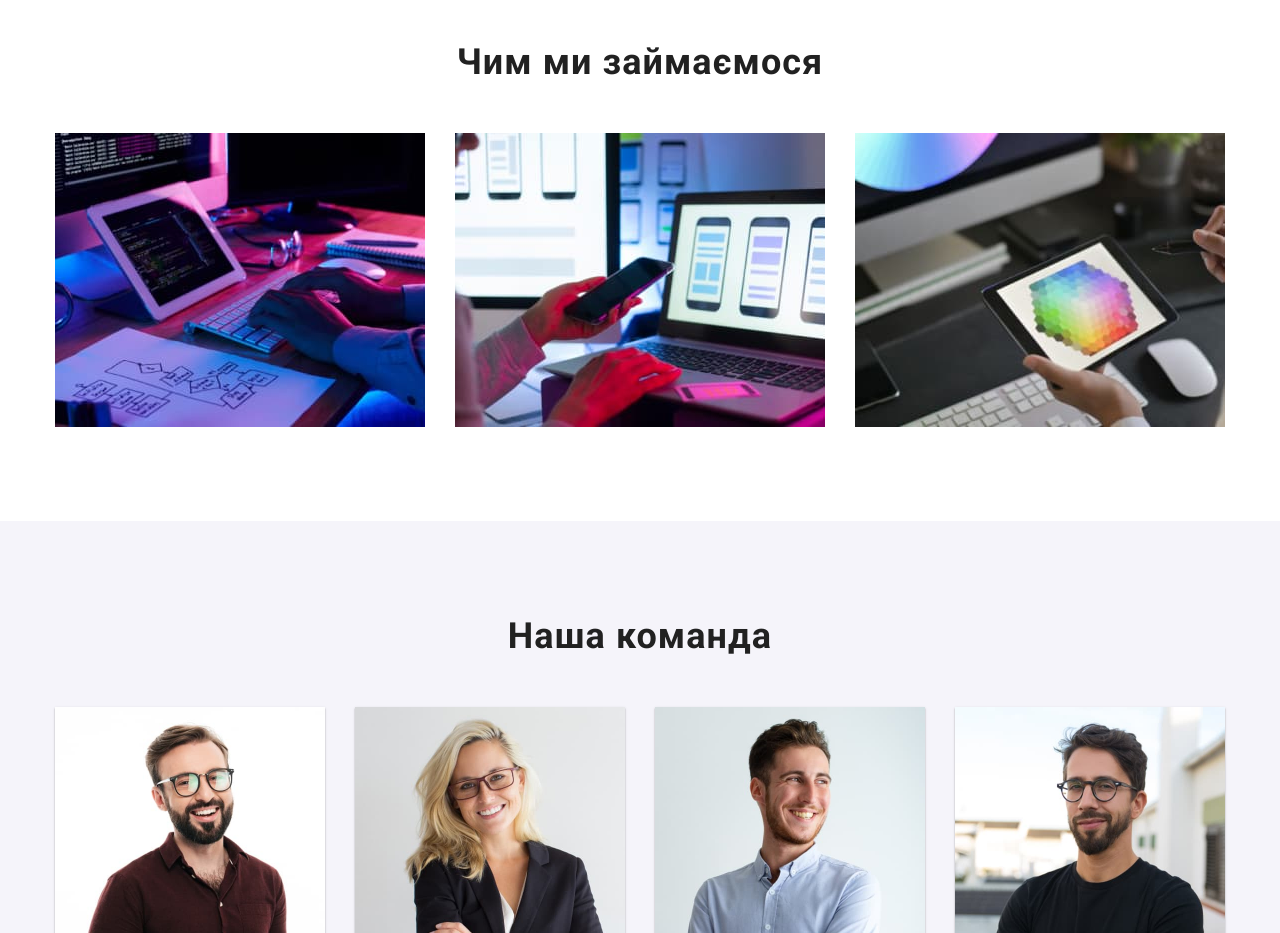
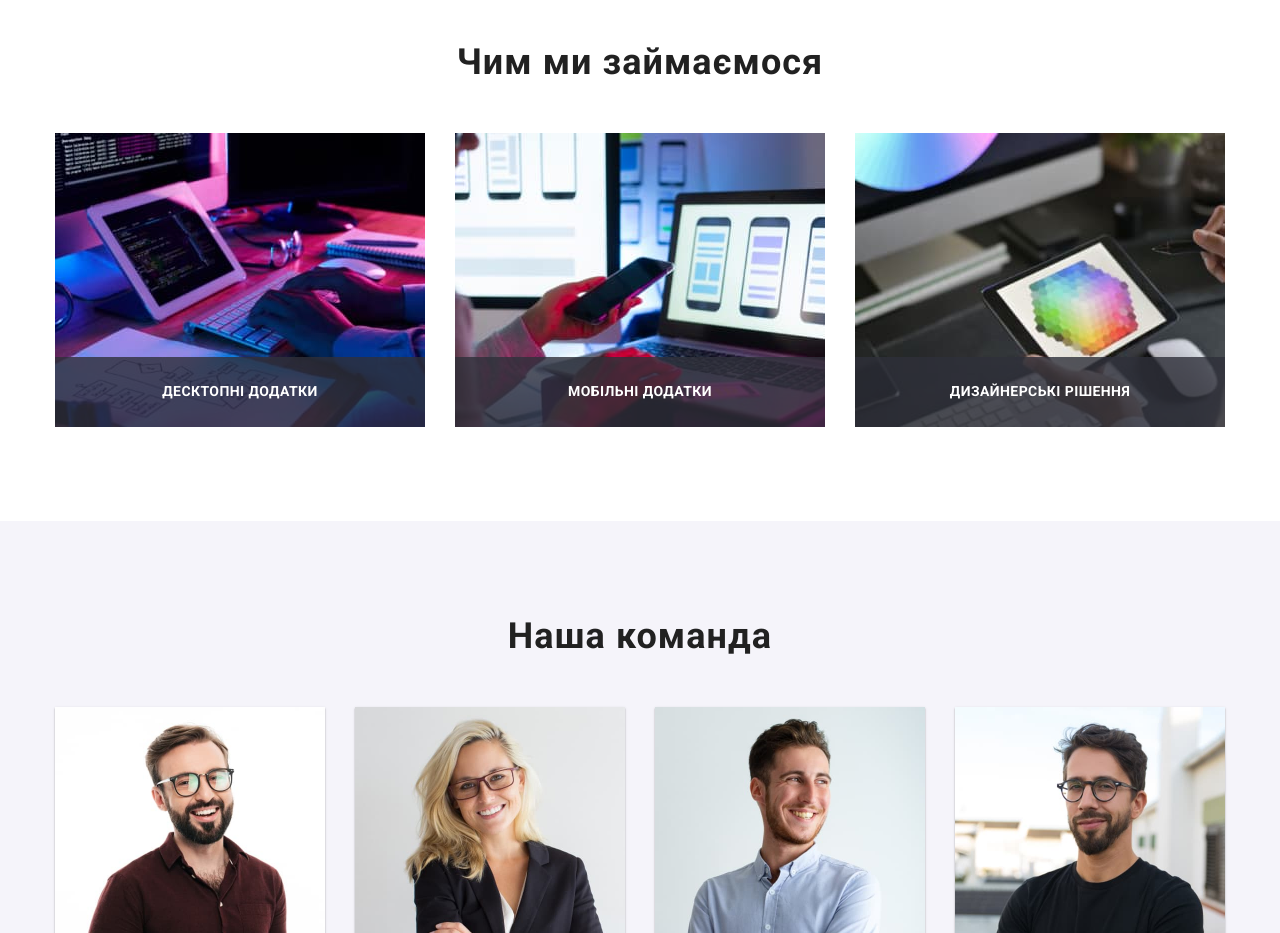
Before and after one commit to OleksandraSt/goit-markup-hw-05, a plain HTML site: page index.html in a window 1280 px wide. Shown: the part 1080-2013 px from the top of the page. Drawn offline with nearby package versions, Linux system fonts and the light colour scheme.

Commit message:
додає написи до секції work

```diff
--- a/css/styles.css
+++ b/css/styles.css
@@ -313,11 +313,31 @@ button {
 }
 
 .image {
+    position: relative;
+
     margin-right: 30px;
 }
 
 .image:last-child {
     margin-right: 0;
+}
+
+.work-descr {
+position: absolute;
+width: 100%;
+left: 0;
+bottom: 0;
+
+font-weight: 700;
+font-size: 14px;
+line-height: 1.14;
+text-align: center;
+letter-spacing: 0.03em;
+text-transform: uppercase;
+color: var(--primary-text-darkbackground-color);
+background-color: rgba(47, 48, 58, 0.8);
+padding-top: 27px;
+padding-bottom: 27px;
 }
 
 /* Team */
--- a/index.html
+++ b/index.html
@@ -126,6 +126,7 @@
                 </ul>
             </div>
         </section>
+        <!-- Work -->
         <section class="work">
             <div class="container">
                 <h2 class="section-title">
@@ -133,13 +134,22 @@
                 </h2>
                 <ul class="work-list">
                     <li class="image">
-                        <img src="./images/box1.jpg" alt="Людина працює на комп'ютері" width="370" height="294">
+                            <img src="./images/box1.jpg" alt="Людина працює на комп'ютері" width="370" height="294">
+                        <div class="work-descr">
+                            <p>Десктопні додатки</p>
+                        </div>
                     </li>
                     <li class="image">
                         <img src="./images/box2.jpg" alt="Людина працює на комп'ютері і на мобільному телефоні" width="370" height="294">
+                        <div class="work-descr">
+                            <p>Мобільні додатки</p>
+                        </div>
                     </li>
                     <li class="image">
                         <img src="./images/box3.jpg" alt="Людина працює на планшеті" width="370" height="294">
+                        <div class="work-descr">
+                            <p>Дизайнерські рішення</p>
+                        </div>
                     </li>
                 </ul>
             </div>
```
